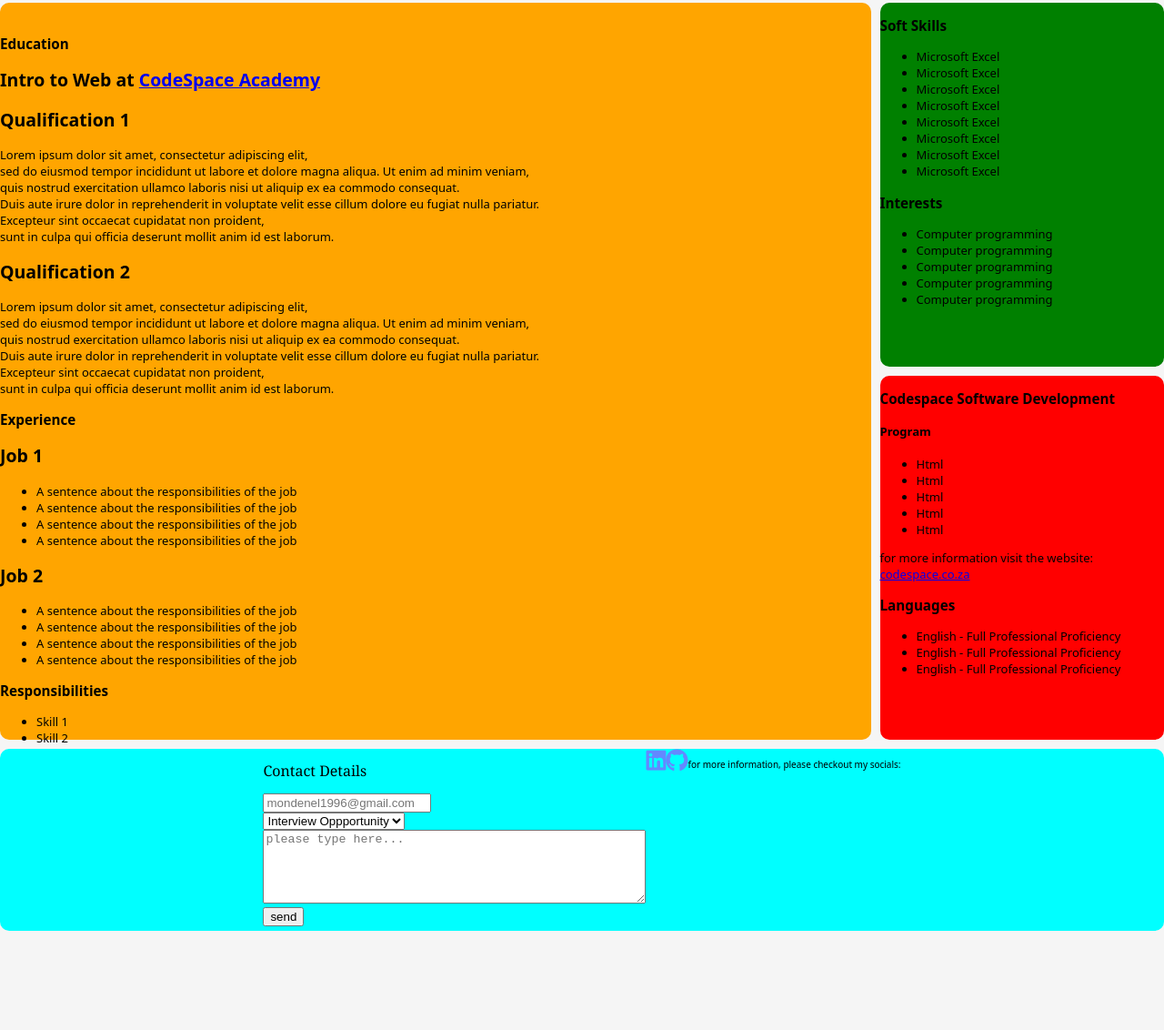
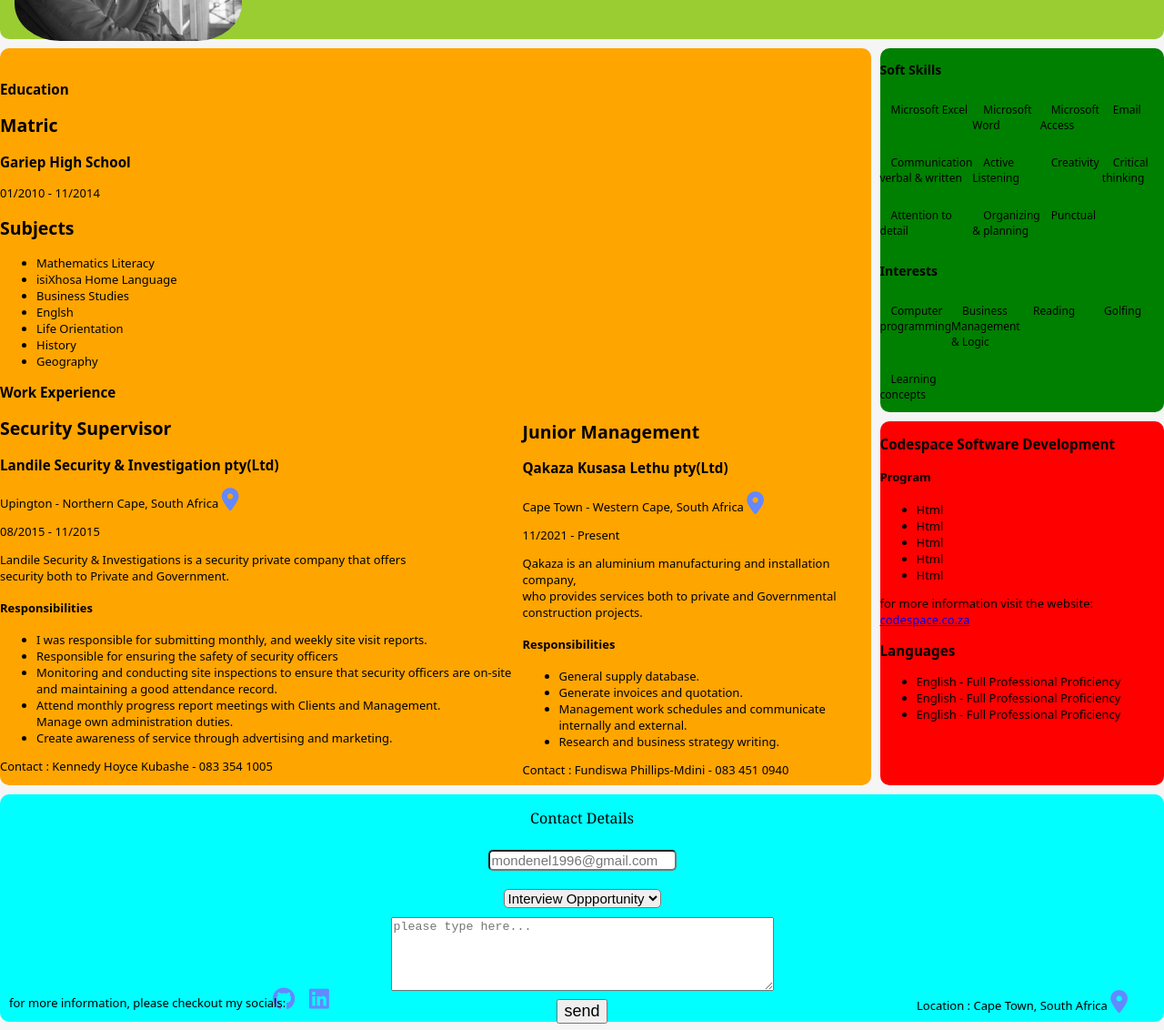
Before and after one commit to MondeNel/Digital-resume-assessment, a plain HTML site: page index.html in a window 1280 px wide. Shown: the part 207-1339 px from the top of the page at 91% size. Before the commit the page ends 1230 px from the top, so only its background shows below. Drawn offline with Linux system fonts and the light colour scheme.

Commit message:
updated some html & css

```diff
--- a/index.html
+++ b/index.html
@@ -14,6 +14,7 @@
 
 
 <body>
+
     <div class="grid-container">
 
         <div class="navbar">
@@ -27,6 +28,7 @@
                 <a href="#section-Skills">Skills</a>
             <nav>
         </div>
+
         <header>
             <div class="head-content">
                 <h1>Monde Nel</h1>
@@ -49,88 +51,122 @@
 
                 <article>
 
-                    <h1 class="heading" id="section-Education">Education</h1>
+                    <h1 id="section-Education">Education</h1>
 
 
-                    <h2 id="type">Intro to Web at <a target="_blank" href="https://learn.codespace.co.za/courses/147/modules/423/lessons/1643">CodeSpace Academy</a></h2>
-
-                    <h2 id="type">Qualification 1</h2>
-
-                        <p class="paragraph">Lorem ipsum dolor sit amet, consectetur adipiscing elit,<br> sed do eiusmod tempor incididunt ut labore et dolore magna aliqua. Ut enim ad minim veniam,<br> quis nostrud exercitation ullamco laboris nisi ut aliquip ex ea commodo consequat.<br> Duis aute irure dolor in reprehenderit in voluptate velit esse cillum dolore eu fugiat nulla pariatur.</br> Excepteur sint occaecat cupidatat non proident,</br> sunt in culpa qui officia deserunt mollit anim id est laborum.</p>
+                    <h2>Matric</h2>
+                    <h3>Gariep High School</h3>
+                    <p>01/2010 - 11/2014</p>
 
 
-                    <h2 id="type">Qualification 2</h2>
-
-                        <p class="paragraph">Lorem ipsum dolor sit amet, consectetur adipiscing elit,<br> sed do eiusmod tempor incididunt ut labore et dolore magna aliqua. Ut enim ad minim veniam,<br> quis nostrud exercitation ullamco laboris nisi ut aliquip ex ea commodo consequat.<br> Duis aute irure dolor in reprehenderit in voluptate velit esse cillum dolore eu fugiat nulla pariatur.</br> Excepteur sint occaecat cupidatat non proident,</br> sunt in culpa qui officia deserunt mollit anim id est laborum.</p>
-
-
-                    <h1 class="heading" id="section-Experience">Experience</h1>
-
-                    <h2 id="type">Job 1</h2>
+                    <h2>Subjects</h2>
 
                     <ul>
 
-                            <li class="text">A sentence about the responsibilities of the job</li>
-                            <li class="text">A sentence about the responsibilities of the job</li>
-                            <li class="text">A sentence about the responsibilities of the job</li>
-                            <li class="text">A sentence about the responsibilities of the job</li>
+                        <li class="text">Mathematics Literacy</li>
+                        <li class="text">isiXhosa Home Language</li>
+                        <li class="text">Business Studies</li>
+                        <li class="text">Englsh</li>
+                        <li class="text">Life Orientation</li>
+                        <li class="text">History</li>
+                        <li class="text">Geography</li>
 
                     </ul>
 
 
+                    <h1 id="type">Work Experience</h1>
+
+                    <h2>Security Supervisor</h2>
+
+                    <h3>Landile Security & Investigation pty(Ltd)</h3>
+                    <span id="location-1">
+                        <p>Upington - Northern Cape, South Africa
+                        <i class = "fa-solid fa-location-dot" style="color:rgb(100, 136, 255); font-size:25px;"></i>
+                        </p>
+                    </span>
+
+                    <p>08/2015 - 11/2015</p>
+
+                    <p>Landile Security & Investigations is a security private company that offers<br>
+                    security both to Private and Government.</p>
 
 
-                    <h2 id="type">Job 2</h2>
-
+                    <h4>Responsibilities</h4>
 
                         <ul>
 
-                        <li class="text">A sentence about the responsibilities of the job</li>
-                        <li class="text">A sentence about the responsibilities of the job</li>
-                        <li class="text">A sentence about the responsibilities of the job</li>
-                        <li class="text">A sentence about the responsibilities of the job</li>
+                            <li class="text">I was responsible for submitting monthly, and weekly site visit reports.</li>
+                            <li class="text">Responsible for ensuring the safety of security officers</li>
+                            <li class="text">Monitoring and conducting site inspections to ensure that security officers are on-site <br>
+                            and maintaining a good attendance record.</li>
+                            <li class="text">Attend monthly progress report meetings with Clients and Management. <br>
+                            Manage own administration duties.</li>
+                            <li class="text">Create awareness of service through advertising and marketing.</li>
 
                         </ul>
+                        <p>Contact : Kennedy Hoyce Kubashe - 083 354 1005</p>
 
 
 
-                    <h1>Responsibilities</h1>
+        <div class="job-2">
+            <h2>Junior Management</h2>
+
+            <h3>Qakaza Kusasa Lethu pty(Ltd)</h3>
+            <span id="location-1">
+                <p>Cape Town - Western Cape, South Africa
+                <i class = "fa-solid fa-location-dot" style="color:rgb(100, 136, 255); font-size:25px;"></i>
+                </p>
+            </span>
+
+            <p>11/2021 - Present</p>
+
+            <p>Qakaza is an aluminium manufacturing and installation company,<br> who provides services
+                both to private and Governmental construction projects.</p>
+
+
+            <h4>Responsibilities</h4>
 
                     <ul>
-
-                        <li class="text">Skill 1</li>
-                        <li class="text">Skill 2</li>
-                        <li class="text">Skill 3</li>
-                        <li class="text">Skill 4</li>
-
+                        <li class="text">General supply database.</li>
+                        <li class="text">Generate invoices and quotation.</li>
+                        <li class="text">Management work schedules and communicate internally and external.</li>
+                        <li class="text">Research and business strategy writing.</li>
                     </ul>
-
+                    <p>Contact : Fundiswa Phillips-Mdini - 083 451 0940</p>
+                </div>
 
              </article>
 
         </main>
-
+<!-------------Aside----------->
         <aside>
             <div class="aside-content">
-                <h1 class="heading" id="section-Skills">Soft Skills</h1>
-                <ul>
-                    <li>Microsoft Excel</li>
-                    <li>Microsoft Excel</li>
-                    <li>Microsoft Excel</li>
-                    <li>Microsoft Excel</li>
-                    <li>Microsoft Excel</li>
-                    <li>Microsoft Excel</li>
-                    <li>Microsoft Excel</li>
-                    <li>Microsoft Excel</li>
-                </ul>
-                <h3>Interests</h3>
-                <ul>
-                    <li>Computer programming</li>
-                    <li>Computer programming</li>
-                    <li>Computer programming</li>
-                    <li>Computer programming</li>
-                    <li>Computer programming</li>
-                </ul>
+
+                <h1 id="section-Skills">Soft Skills</h1>
+                <div class="soft-skills">
+                        <p>Microsoft Excel</p>
+                        <p>Microsoft Word</p>
+                        <p>Microsoft Access</p>
+                        <p>Email</p>
+                        <p>Communication verbal & written</p>
+                        <p>Active Listening</p>
+                        <p>Creativity</p>
+                        <p>Critical thinking</p>
+                        <p>Attention to detail</p>
+                        <p>Organizing & planning</p>
+                        <p>Punctual</p>
+                </div>
+
+                <h3 id="interest">Interests</h3>
+                    <div class="soft-skills">
+                        <p>Computer programming</p>
+                        <p>Business Management & Logic</p>
+                        <p>Reading</p>
+                        <p>Golfing</p>
+                        <p>Learning concepts</p>
+
+                </div>
+
             </div>
         </aside>
 
@@ -159,7 +195,7 @@
             </div>
         </section>
 
-
+<!---------------- Footer  -------------->
         <footer>
             <div class="footer">
 
@@ -201,17 +237,27 @@
 
                 </form>
 
-
-                        <a id="link"
-                            href="https://www.linkedin.com/in/monde-nel-8a287815a/" target="_blank">
+                    <span id="link-1">
+                        <a href="https://www.linkedin.com/in/monde-nel-8a287815a/" target="_blank">
                             <i class="fab fa-linkedin" style="color: rgb(100, 136, 255); font-size: 25px;"></i>
                         </a>
+                    </span>
 
-                        <a id="link"
-                            href="https://github.com/MondeNel" target="_blank">
+                    <span id="link-2">
+                        <a  href="https://github.com/MondeNel" target="_blank">
                             <i class="fab fa-github" style="color:rgb(100, 136, 255); font-size:25px;"></i>
                         </a>
-                        <p style="text-align: right; font-size: x-small; padding-bottom: 5px;">for more information, please checkout my socials:</p>
+                    </span>
+
+                    <span id="info-text">
+                        <p>for more information, please checkout my socials:</p>
+                    </span>
+
+                    <span id="location">
+                        <p>Location : Cape Town, South Africa
+                        <i class = "fa-solid fa-location-dot" style="color:rgb(100, 136, 255); font-size:25px;"></i>
+                        </p>
+                    </span>
 
             </div>
         </footer>
--- a/stylesheet.css
+++ b/stylesheet.css
@@ -12,7 +12,7 @@ body {
     margin: auto;
     display: grid;
     grid-template-columns: repeat(4, 1fr);
-    grid-template-rows: 200px 400px 400px 200px;
+    grid-template-rows: 250px 400px 400px 250px;
     gap: 10px;
 
     grid-template-areas:
@@ -79,8 +79,8 @@ body {
     position: relative;
     top: -140px;
     border-radius: 20%;
-    width: 200px;
-    height: 150px;
+    width: 250px;
+    height: 205px;
     margin-left: -17rem;
   }
 
@@ -98,11 +98,18 @@ main {
 }
 
 .info {
+  position: relative;
   display: flex;
   width: 100%;
   color: black;
   font-size: small;
   margin-top: 20px;
+}
+
+.job-2 {
+position: absolute;
+left: 60%;
+top: 47%;
 }
 
 
@@ -117,10 +124,17 @@ aside {
 }
 
 .aside-content {
+  display: grid;
   width: 100%;
   color: black;
-  font-size: small;
+  font-size: 12px;
 }
+.soft-skills {
+  display: grid;
+  grid-template-columns: repeat(4, 1fr);
+  text-indent: 12px;
+}
+
 
 
 
@@ -152,9 +166,54 @@ footer {
   background-color: aqua;
 }
 .footer {
-  display: flex;
+  position: relative;
+  text-align: center;
   width: 100%;
   color: black;
   font-size: small;
-  justify-content: center;
+  padding-top: 2px;
+  padding-bottom: 2px;
 }
+#mail {
+  font-size: 15px;
+  margin-top: 10px;
+  margin-bottom: 10px;
+  border-radius: 5px;
+}
+
+#_subject {
+  font-size: 15px;
+  margin-top: 10px;
+  margin-bottom: 10px;
+  border-radius: 5px;
+}
+
+
+.submit {
+  font-size: large;
+  margin-top: 5px;
+  margin-bottom: 5px;
+}
+
+#link-1 {
+  position: absolute;
+  left: 340px;
+  top: 82%;
+}
+#link-2 {
+  position: absolute;
+  left: 300px;
+  top: 82%;
+}
+#info-text {
+  position: absolute;
+  font-size: small;
+  left: 10px;
+  top: 80%;
+}
+#location {
+  position: absolute;
+  font-size: small;
+  right: 40px;
+  top: 78%;
+}
```
Lines whose indentation alone changed are shown as unchanged.
